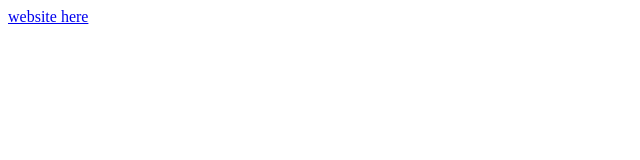
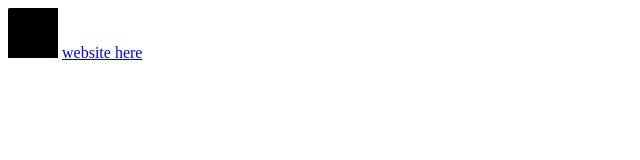
Before and after one commit to Dakoteus/fun_site, a plain HTML site: page index.html in a window 1280 px wide. Shown: the whole page, without its empty margins (0-640 px from the left). Drawn offline with Linux system fonts and the light colour scheme.

Commit message:
git? more like shit

```diff
--- a/index.html
+++ b/index.html
@@ -1,6 +1,7 @@
 <!DOCTYPE html>
 <html>
 <body>
+    <img src='./website/bg_314.gif'>
 <a href='./website/index.html'>website here</a>
 </body>
 
```
